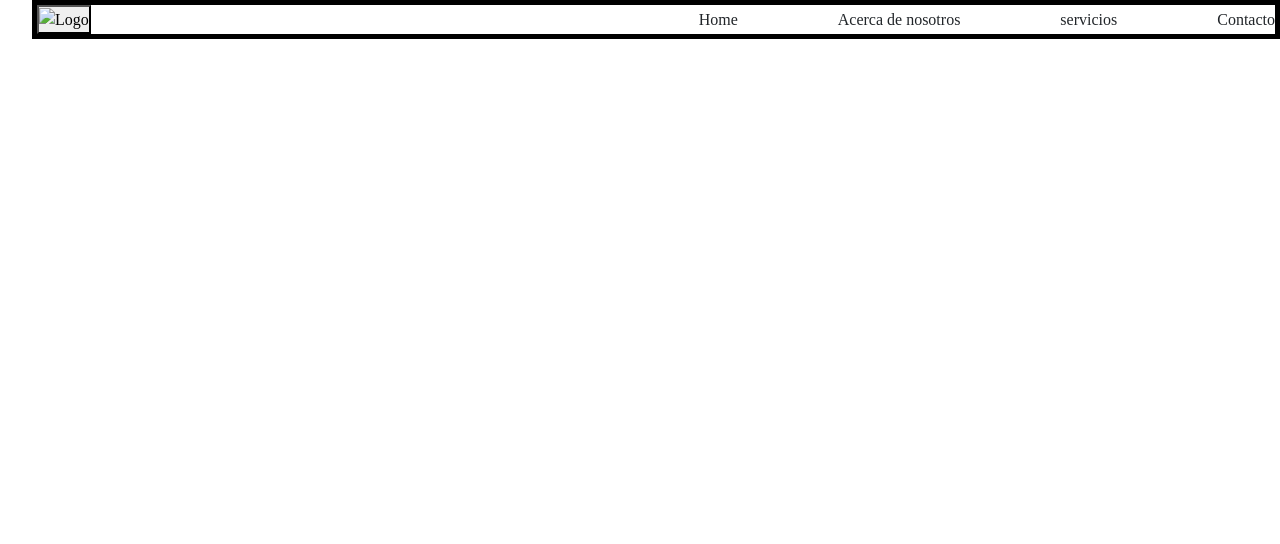
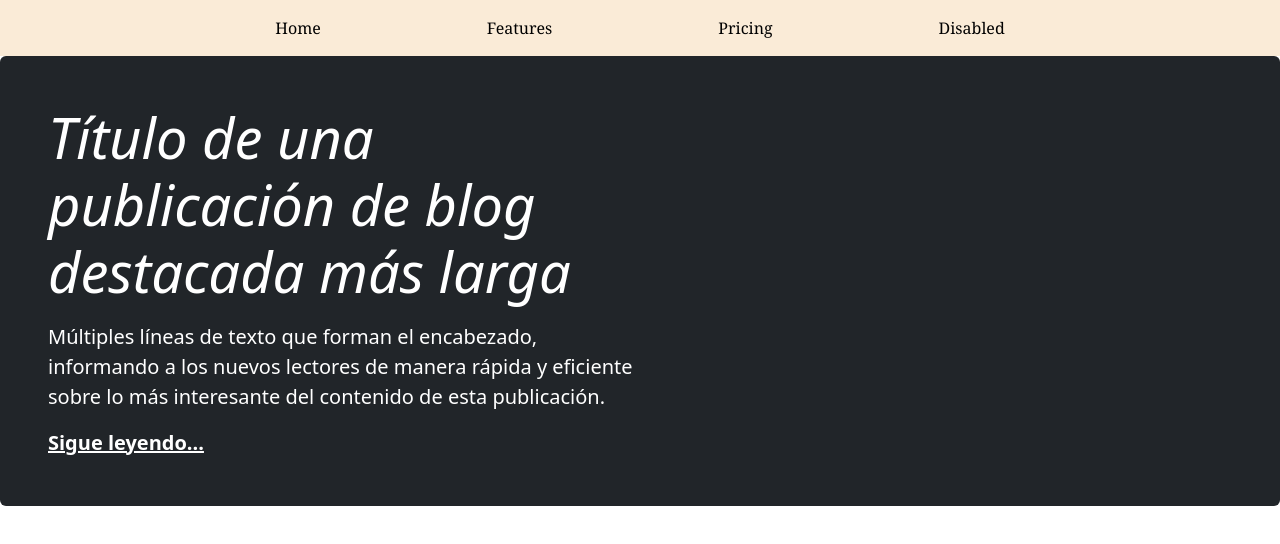
Before and after one commit to patomanganella/blog-Viaje, a plain HTML site: page index.html in a window 1280 px wide. Drawn offline with nearby package versions, Linux system fonts and the light colour scheme.

Commit message:
modifico header y agrego section home

```diff
--- a/index.html
+++ b/index.html
@@ -15,28 +15,38 @@
 
 
 <header class="header-2">
-     <nav>
-            <ul>
-              <div class="nav-link-2">
-                    <div >
-                     <button class="btn-header"> <img  class="logo-img" src="./Multimedia/logo.png" alt="Logo "> <a href="index.html"></a></button>
+    <nav class="navbar navbar-expand-lg bg-nav">
+        <div id="navbar-nav" class="container-fluid">
 
-                    </div>
+          <div class="collapse navbar-collapse" id="navbarNav">
+            <ul class="navbar-nav">
+              <li class="nav-item">
+                <a class="nav-link" aria-current="page" href="#">Home</a>
+              </li>
+              <li class="nav-item">
+                <a class="nav-link" href="#">Features</a>
+              </li>
+              <li class="nav-item">
+                <a class="nav-link" href="#">Pricing</a>
+              </li>
+              <li class="nav-item">
+                <a class="nav-link">Disabled</a>
+              </li>
+            </ul>
+          </div>
+        </div>
+      </nav>
+</header>
 
-                    <div class="nav-items-2">
-
-                      <li>Home</li>
-                      <li>Acerca de nosotros</li>
-                      <li>servicios</li>
-                      <li>Contacto</li>
-                    </div>
-
-                </div>
-
-            </ul>
-
-        </nav>
-</header>
+<section>
+    <div id="titulo-home" class="p-4 p-md-5 mb-4 rounded text-bg-dark">
+        <div class="col-md-6 px-0">
+          <h1 class="display-4 fst-italic"><font style="vertical-align: inherit;"><font style="vertical-align: inherit;">Título de una publicación de blog destacada más larga</font></font></h1>
+          <p class="lead my-3"><font style="vertical-align: inherit;"><font style="vertical-align: inherit;">Múltiples líneas de texto que forman el encabezado, informando a los nuevos lectores de manera rápida y eficiente sobre lo más interesante del contenido de esta publicación.</font></font></p>
+          <p class="lead mb-0"><a href="#" class="text-white fw-bold"><font style="vertical-align: inherit;"><font style="vertical-align: inherit;">Sigue leyendo...</font></font></a></p>
+        </div>
+      </div>
+</section>
 
 
 
--- /dev/null
+++ b/scss/Componentes/_header.scss
@@ -0,0 +1,31 @@
+*{
+    margin: 0;
+    padding: 0;
+}
+
+.bg-nav{
+    font-family: 'Times New Roman', Times, serif, Courier, monospace;
+    // border: solid 3px black;
+    background-color: antiquewhite;
+
+
+}
+
+#navbarNav{
+    // border: solid 5px  green;
+    list-style-type: none;
+    display: flex;
+    justify-content: center;
+
+
+}
+
+.navbar-nav{
+    gap: 150px;
+
+}
+
+.nav-item a{
+color: black;
+font-family: Georgia, 'Times New Roman', Times, serif;
+}
--- a/scss/Componentes/header.scss
+++ /dev/null
@@ -1,23 +0,0 @@
-*{
-    margin: 0;
-    padding: 0;
-}
-
-.nav-link-2{
-    font-family: 'Times New Roman', Times, serif, Courier, monospace;
-    /* background-color: red; */
-    border: solid 5px black;
-    display: flex;
-    justify-content: space-between;
-
-}
-
-.nav-items-2{
-    /* border: solid 5px  green; */
-    list-style-type: none;
-    display: flex;
-    gap: 100px;
-    align-items: center;
-
-
-}
--- a/scss/style.scss
+++ b/scss/style.scss
@@ -1 +1,2 @@
-@import './Componentes/header.scss';
+@import './Componentes/header';
+@import './Componentes/homeSection';
```
Also changed, not shown: css/style.css, multimedia/IMG Logo.jpg (added), scss/Componentes/_homeSection.scss (added), 1 other file.
